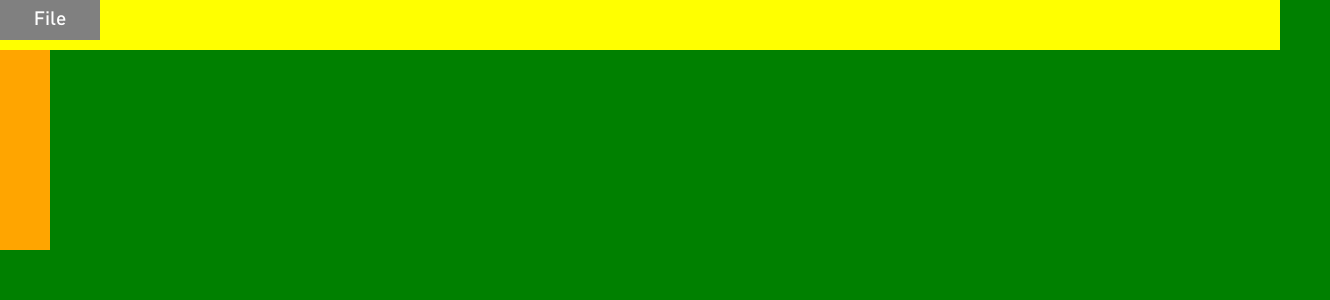
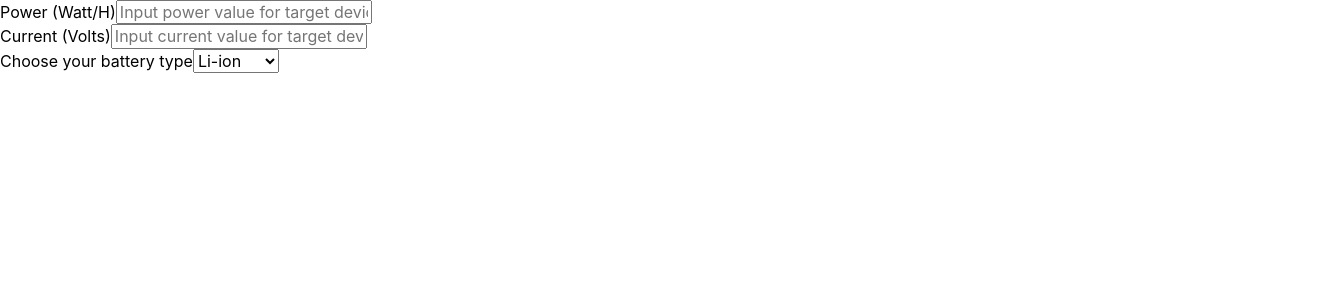
Before and after one commit to HrudakovSerhii/measurement, a React app: page / in a window 1280 px wide. Shown: the top 300 px of the page, 1330 px wide, since content can reach past the window. Built offline with nearby package versions, Linux system fonts and the light colour scheme.

Commit message:
Fixed import of files - Updated DropDownSelect component onChange handler

```diff
--- a/src/App.js
+++ b/src/App.js
@@ -12,6 +12,8 @@ import ToolsView from './views/ToolsView';
 import SettingsView from './views/SettingsView';
 
 // import { changePosition } from './views/SettingsView/actions'
+
+import { SimpleCalculationScreen } from './screens';
 
 class App extends React.Component {
   constructor(props) {
@@ -30,17 +32,18 @@ class App extends React.Component {
 
     return (
       <div className="app-c">
-        <div className="work-space-c">
-          <ToolsView position={position} toolsTypes={this.state.toolsState.toolsTypes} tools={this.state.toolsState.tools} />
-          <WorkSpaceView position={position}
-                         type={this.state.workSpaceState.type}
-                         mode={this.state.workSpaceState.mode}
-                         view={this.state.workSpaceState.view}
-                         quality={this.state.workSpaceState.quality} />
-        </div>
-        <SettingsView themeType={this.state.appState.themeType}
-                      language={this.state.appState.language}
-                      toolbarPosition={position} />
+        <SimpleCalculationScreen />
+        {/*<div className="work-space-c">*/}
+          {/*<ToolsView position={position} toolsTypes={this.state.toolsState.toolsTypes} tools={this.state.toolsState.tools} />*/}
+          {/*<WorkSpaceView position={position}*/}
+                         {/*type={this.state.workSpaceState.type}*/}
+                         {/*mode={this.state.workSpaceState.mode}*/}
+                         {/*view={this.state.workSpaceState.view}*/}
+                         {/*quality={this.state.workSpaceState.quality} />*/}
+        {/*</div>*/}
+        {/*<SettingsView themeType={this.state.appState.themeType}*/}
+                      {/*language={this.state.appState.language}*/}
+                      {/*toolbarPosition={position} />*/}
       </div>
     );
   }
--- a/src/components/DropDownSelect/index.js
+++ b/src/components/DropDownSelect/index.js
@@ -6,20 +6,20 @@ import React from 'react';
 
 import PropTypes from 'prop-types';
 
-import './styles';
+import './styles.scss';
 
 class DropDownSelect extends React.Component {
   render() {
     const { label, dataList, onChange } = this.props;
 
     const items = dataList.map((item) => {
-      return <option value={item.id} className="select-item">{item.label}</option>
+      return <option key={item.id} value={item.id} className="select-item">{item.label}</option>
     });
 
     return (
       <div className="DropDownSelectContainer">
         <span className="label">{label}</span>
-        <select onChange={onChange}>{items}</select>
+        <select onChange={(e) => onChange(e.target.value)}>{items}</select>
       </div>
     );
   }
--- a/src/components/InputField/index.js
+++ b/src/components/InputField/index.js
@@ -7,7 +7,7 @@ import React from 'react';
 import PropTypes from 'prop-types';
 
 // styles
-import './styles';
+import './styles.scss';
 
 class InputField extends React.Component {
   render() {
--- a/src/components/index.js
+++ b/src/components/index.js
@@ -6,7 +6,7 @@ import InputField from './InputField';
 import MenuDropDown from './MenuDropDown';
 import DropDownSelect from './DropDownSelect';
 
-export default {
+export {
   InputField,
   MenuDropDown,
   DropDownSelect
--- a/src/screens/SimpleCalculationScreen/index.js
+++ b/src/screens/SimpleCalculationScreen/index.js
@@ -15,20 +15,25 @@ import { BATTERY_TYPES_LIST } from './../../constants';
 
 import './styles.scss';
 
-class SimpleCalculationScreen extends React.Component {
+export default class SimpleCalculationScreen extends React.Component {
+  static propTypes = {
+
+  };
+
   constructor(props) {
     super(props);
 
     this.state = {
       userPowerValue: undefined,
       userCurrentValue: undefined,
+      userBatteryTypeId: undefined,
     };
-
-    this.selectItem = this.selectItem.bind(this);
   }
 
-  selectItem(item) {
-
+  selectItem(key, value) {
+    this.setState({
+      [key]: value
+    })
   }
 
   render() {
@@ -38,7 +43,7 @@ class SimpleCalculationScreen extends React.Component {
       <div className="SimpleCalculationScreenContainer">
         <InputField value={userPowerValue} label={'Power (Watt/H)'} placeholder={'Input power value for target device'} />
         <InputField value={userCurrentValue} label={'Current (Volts)'} placeholder={'Input current value for target device'} />
-        <DropDownSelect label={'Choose your battery type'} dataList={BATTERY_TYPES_LIST} onChange={this.selectItem}/>
+        <DropDownSelect label={'Choose your battery type'} dataList={BATTERY_TYPES_LIST} onChange={(id) => this.selectItem('userBatteryTypeId', id)}/>
       </div>
     );
   }
@@ -60,12 +65,6 @@ class SimpleCalculationScreen extends React.Component {
 //
 // 4. Формфактор мм(діаметр/висота) - 18/650
 
-SimpleCalculationScreen.propTypes = {
-
-};
-
-export default SimpleCalculationScreen;
-
 // тормозити виконання важконавантаженного потоку по сигналу контроллера. Таким чином буде можливо керування швидкодією
 // программи, і продовжувати вчасно реагувати на дії юзера. Фактично в будь який момент інтеракції, программа може
 // призупинити виконання потоку що відбувається в бекграунді. І одразу ж підключитись для обробки операції на відповідь
--- /dev/null
+++ b/src/screens/index.js
@@ -0,0 +1,8 @@
+/**
+ * Created by Serhiy on 11/21/18.
+ */
+import SimpleCalculationScreen from './SimpleCalculationScreen';
+
+export {
+  SimpleCalculationScreen,
+};
```
